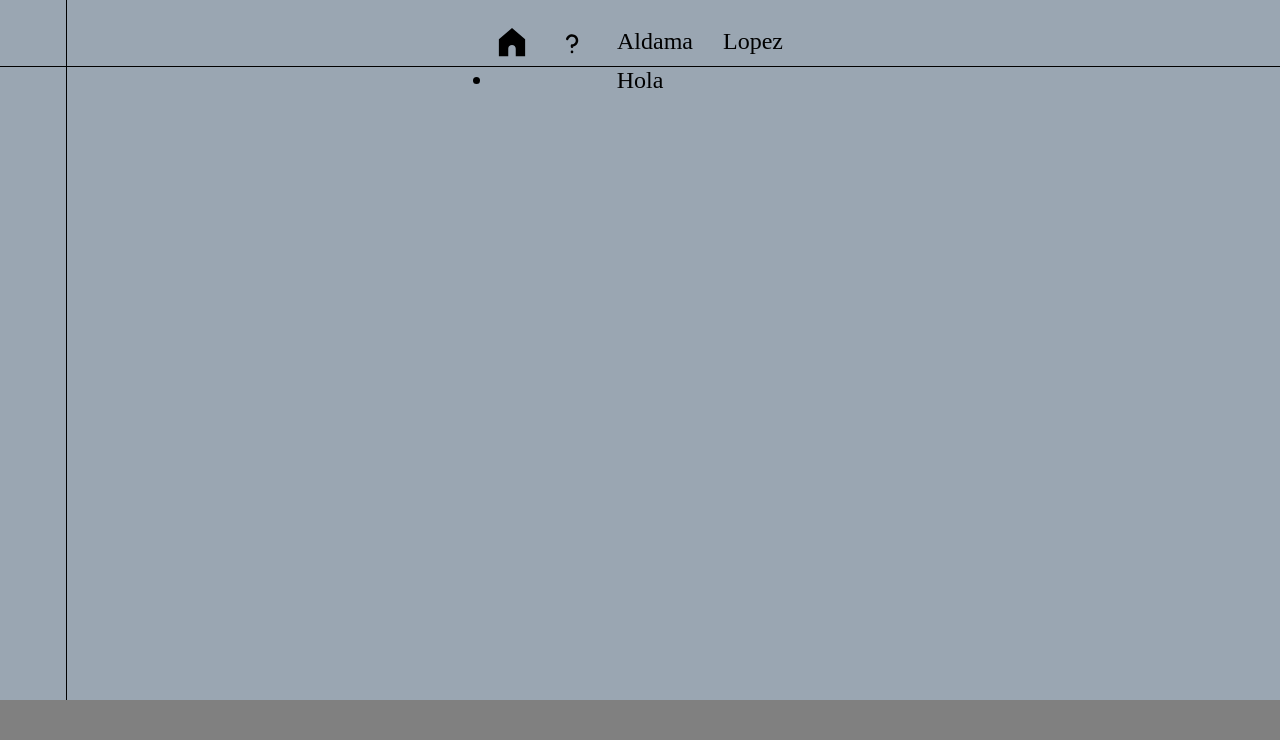
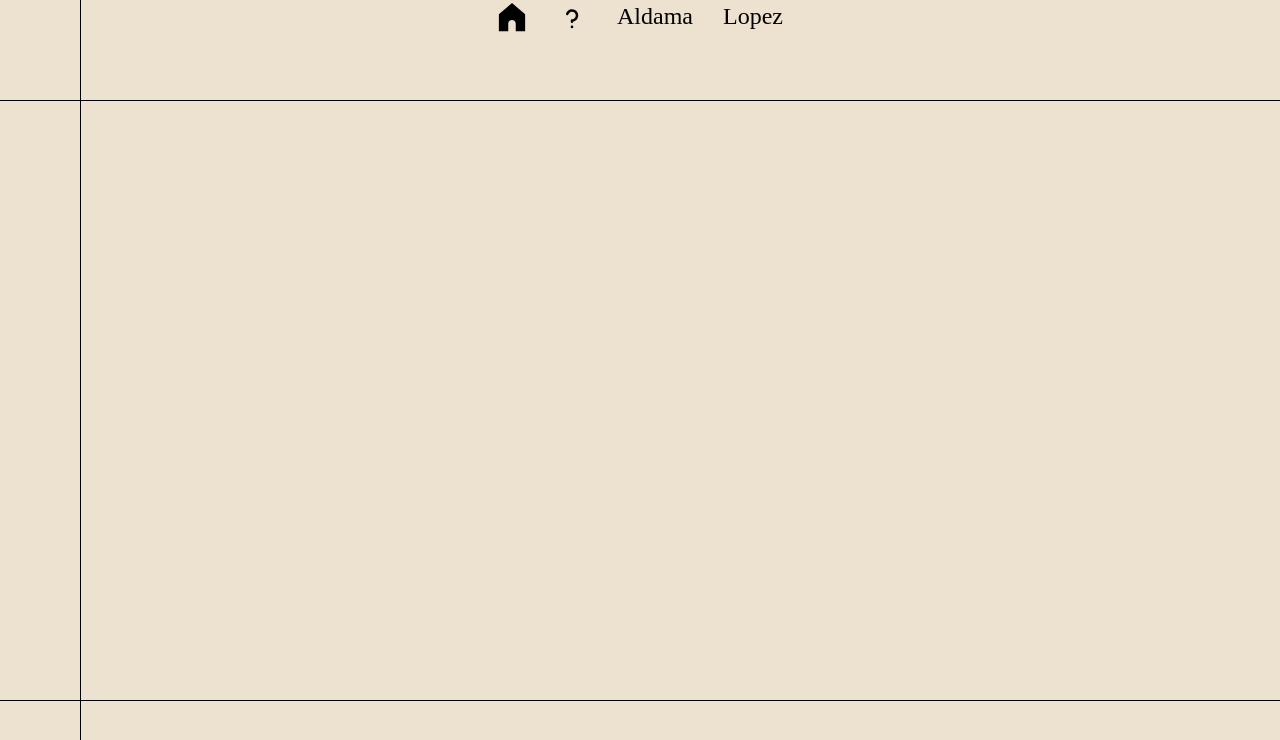
Before and after one commit to Aldama08/React, a React (Vite) app in the folder Project/00-Tickets/: page / in a window 1280 px wide. Shown: the top 740 px of the page. Built offline with nearby package versions, Linux system fonts and the light colour scheme.

Commit message:
Nota: Leer nota en -Notion- para seguir con los estilos y como acomodarlos de una mejor manera

```diff
--- a/Project/00-Tickets/src/App.jsx
+++ b/Project/00-Tickets/src/App.jsx
@@ -5,6 +5,7 @@
        <html>
         <body>
             <header>
+                <nav>
                     <ul className="headUl">
                         <li className="headLi">
                             <a href="https://www.facebook.com/" title="Facebook" target="_blank">
@@ -12,7 +13,6 @@
                             <path d="M1 6V15H6V11C6 9.89543 6.89543 9 8 9C9.10457 9 10 9.89543 10 11V15H15V6L8 0L1 6Z" fill="#000000"/>
                             </svg>
                             </a>
-
                         </li>
                         <li className="headLi">
                             <a href="https://www.x.com/" title="X" target="_blank">
@@ -26,13 +26,8 @@
                         <li className="headLi">Aldama</li>
                         <li className="headLi">Lopez</li>
                     </ul>
-                <nav>
-                    <ul>
-                        <li>
-                            Hola
-                        </li>
-                    </ul>
                 </nav>
+
 
             </header>
 
@@ -45,6 +40,8 @@
             <div className="footerHorizontal">
 
             </div>
+
+
 
             <footer>
                 <div className="divFooter">
--- a/Project/00-Tickets/src/Styles/Body.css
+++ b/Project/00-Tickets/src/Styles/Body.css
@@ -1,3 +1,3 @@
 body{
-    background-color: #9AA6B2;
+    background-color: #ede2d0;
 }
--- a/Project/00-Tickets/src/Styles/Footer.css
+++ b/Project/00-Tickets/src/Styles/Footer.css
@@ -4,7 +4,7 @@
     position: absolute;
     bottom: 0;
     text-align: center;
-    background-color: gray;
+    background-color: #ede2d0;
 }
 
 ul.ulFooter{
@@ -15,7 +15,8 @@
     position: absolute;
     width: 100%;
     height: 0.5px;
-    bottom: 66px;
+    bottom: 100px;
     left: 0;
     background-color: black;
+    z-index: 1;
 }
--- a/Project/00-Tickets/src/Styles/Header.css
+++ b/Project/00-Tickets/src/Styles/Header.css
@@ -4,17 +4,15 @@
     box-sizing: border-box;
 } /* Formatea todo el html */
 
-
-
 header {
     font-family: 'Times New Roman', Times, serif;
     font-size: x-large;
-    margin: 20px auto; /* Centrar horizontalmente */
-    background-color: transparent;
-    /* border: 0.5px solid black; */
-    padding: 5px;
-    width: fit-content; /* Ajusta automáticamente el ancho al contenido */
-    text-align: center; /* Asegura que el texto esté centrado dentro del header */
+    width: 100%;
+    height: 100px;
+    position: absolute;
+    top: 0;
+    text-align: center;
+    background-color: #ede2d0;
 }
 
 .headUl{
@@ -35,7 +33,7 @@
     position: absolute;
     width: 100%;
     height: 0.5px;
-    top: 66px;
+    top: 100px;
     left: 0;
     background-color: black;
 }
@@ -45,6 +43,8 @@
     width: 1px;
     height: 100%;
     top: 0;
-    left: 66px;
+    left: 80px;
+    /* transform: rotate(-1deg); */
     background-color: black;
+    z-index: 1;
 }
```
Lines whose indentation alone changed are shown as unchanged.
